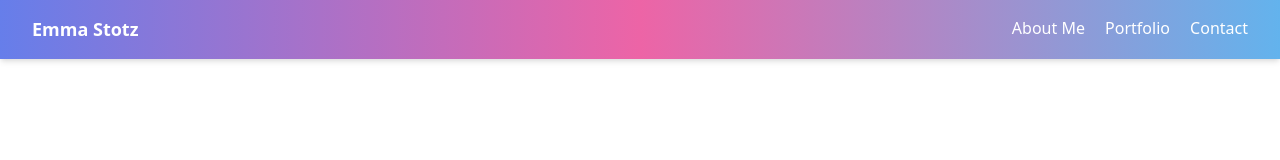
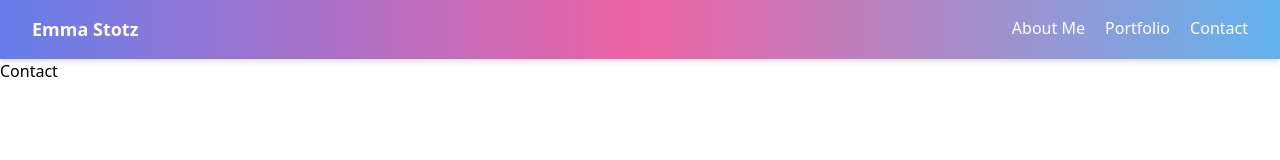
Before and after one commit to emmastotz/nuxt-portfolio, a Nuxt app: page /contact in a window 1280 px wide. Shown: the top 160 px of the page. Built offline with nearby package versions, Linux system fonts and the light colour scheme.

Commit message:
feat: correct page

```diff
--- a/pages/about-me/index.vue
+++ b/pages/contact/index.vue
@@ -1,5 +1,5 @@
 <template>
-  <div>About Me</div>
+  <div>Contact</div>
 </template>
 
 <script>
```
